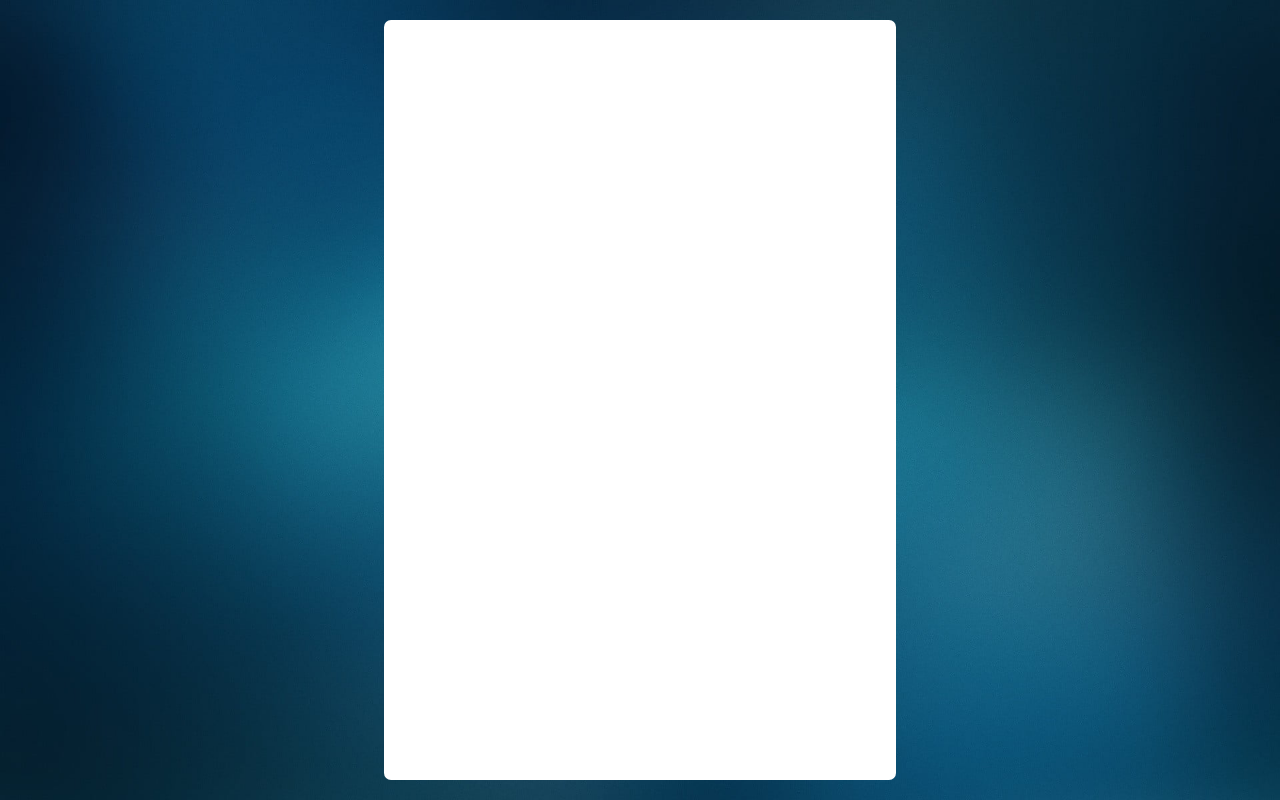
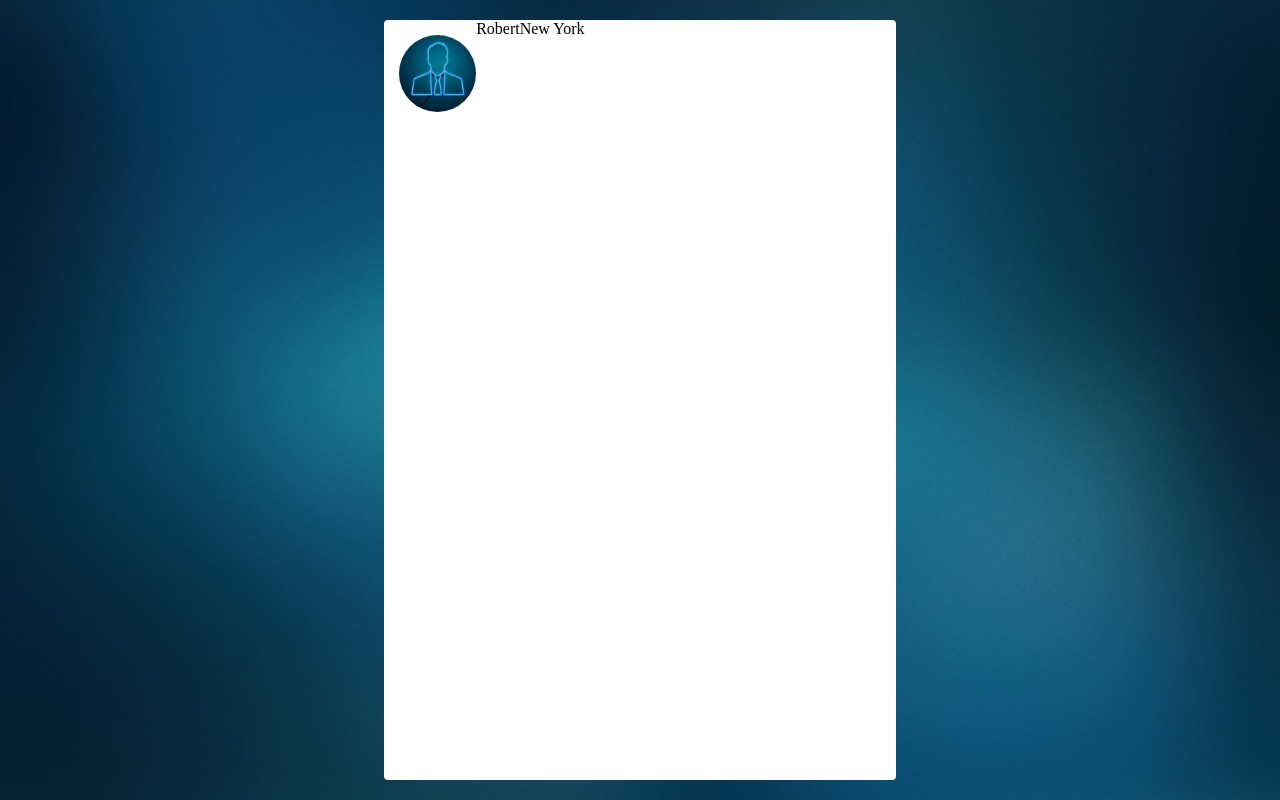
Before and after one commit to Tolea01/Practice, a plain HTML site: page Flexbox&Grid/index.html in a window 1280 px wide. Drawn offline with Linux system fonts and the light colour scheme.

Commit message:
configure user img, name.....

```diff
--- a/Flexbox&Grid/index.html
+++ b/Flexbox&Grid/index.html
@@ -9,11 +9,11 @@
 </head>
 <body>
     <div class="content">
-        <!-- <div class="user1">
+        <div class="user1">
             <img src="img/users.jpg" alt="user">
-            <h1>Robert</h1>
-            <h3>New York</h3>
-        </div> -->
+            <span>Robert</span><br><br>
+            <span>New York</span>
+        </div>
     </div>
 
 </body>
--- a/Flexbox&Grid/style.css
+++ b/Flexbox&Grid/style.css
@@ -15,5 +15,17 @@ body{
     background-color: rgb(255, 255, 255);
     width: 40%;
     height: 95%;
-    border-radius: 7px;
+    border-radius: 4px;
 }
+
+.user1{
+    display: flex;
+    flex-direction: row;
+}
+.user1 img{
+    height: 15%;
+    width: 15%;
+    border-radius: 55px;
+    margin-left: 3%;
+    margin-top: 3%;
+}
```
